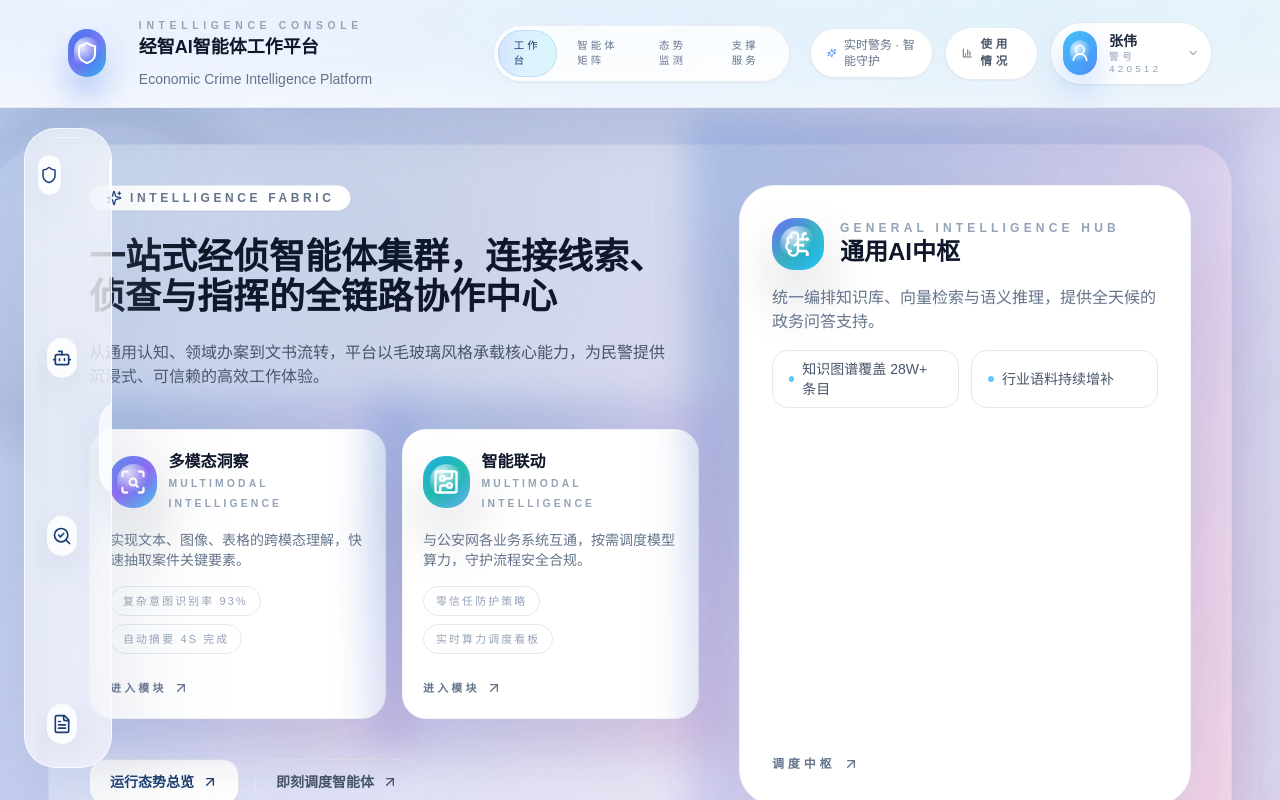
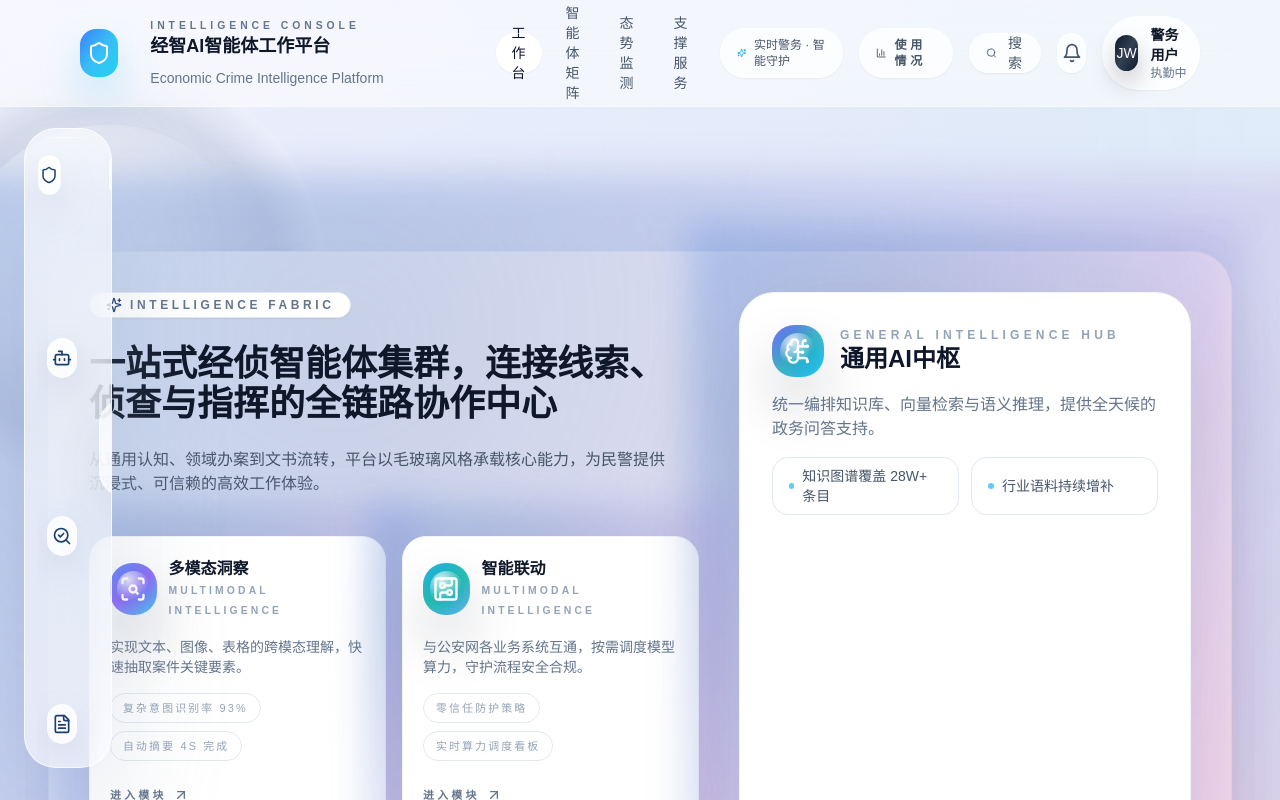
Before and after one commit to Eysn0130/EconX-AI-Hub, a React (Vite) app: page /#/home in a window 1280 px wide. Shown: the top 800 px of the page. Built offline with nearby package versions, Linux system fonts and the light colour scheme.

Commit message:
refactor: retain only navigation refresh

```diff
--- a/src/components/TopBar.tsx
+++ b/src/components/TopBar.tsx
@@ -1,13 +1,4 @@
-import {
-  ArrowRight,
-  BarChart3,
-  ChevronDown,
-  Home,
-  Menu,
-  Shield,
-  Sparkles,
-  UserRound
-} from 'lucide-react';
+import { ArrowRight, BarChart3, Bell, Home, Menu, Search, Shield, Sparkles } from 'lucide-react';
 import { Link, useLocation } from 'react-router-dom';
 
 interface TopBarProps {
@@ -25,125 +16,107 @@ const primaryNav = [
 ];
 
 export default function TopBar({ title, subtitle, showBack = true, onMenuClick }: TopBarProps) {
-  const userProfile = {
-    name: '张伟',
-    position: '经侦支队 · 一级警长',
-    badge: '警号 420512'
-  };
   const location = useLocation();
 
   return (
-    <header className="topbar-shell">
-      <div className="topbar-shell__inner">
-        <div className="flex items-center gap-3 lg:gap-4">
+    <header className="sticky top-0 z-50 border-b border-white/30 bg-white/55 backdrop-blur-xl">
+      {/* TODO(hqk): 顶栏采用玻璃拟态与柔和渐变以提升可读性 */}
+      <div className="mx-auto flex w-full max-w-[1200px] items-center gap-4 px-4 py-4 transition-all duration-300 sm:px-6 lg:px-8 xl:px-10">
+        <div className="flex items-center gap-3 sm:gap-4">
           <button
             type="button"
+            aria-label="展开导航"
             onClick={() => onMenuClick?.()}
-            className="inline-flex h-11 w-11 items-center justify-center rounded-full border border-slate-200/70 bg-white/80 text-slate-500 shadow-sm transition hover:-translate-y-0.5 hover:text-police-blue lg:hidden"
-            aria-label="展开导航"
+            className="inline-flex h-11 w-11 items-center justify-center rounded-full border border-white/50 bg-white/70 text-slate-600 shadow-sm transition-all duration-300 hover:-translate-y-0.5 hover:bg-white focus-visible:outline focus-visible:outline-2 focus-visible:outline-offset-2 focus-visible:outline-slate-500 lg:hidden"
           >
             <Menu className="h-5 w-5" />
           </button>
-          <Link to="/home" className="relative flex h-12 w-12 items-center justify-center rounded-2xl text-white">
-            <span className="topbar-shell__crest">
+          <Link
+            to="/home"
+            aria-label="返回工作台"
+            className="relative inline-flex h-12 w-12 items-center justify-center rounded-2xl bg-gradient-to-br from-blue-500 via-sky-400 to-cyan-400 text-white shadow-[0_18px_40px_rgba(56,189,248,0.28)] transition-all duration-300 hover:-translate-y-0.5 focus-visible:outline focus-visible:outline-2 focus-visible:outline-offset-4 focus-visible:outline-sky-200"
+          >
             <Shield className="h-6 w-6" />
-            </span>
           </Link>
-          <div className="hidden h-12 w-px bg-gradient-to-b from-transparent via-slate-200/70 to-transparent lg:block" />
-          <div className="flex flex-col">
-            <span className="text-[0.58rem] font-semibold uppercase tracking-[0.45em] text-slate-400 sm:text-[0.65rem]">
-              Intelligence Console
-            </span>
+          <div className="hidden h-10 w-px bg-white/50 sm:block" />
+          <div className="hidden flex-col leading-tight md:flex">
+            <span className="text-[0.65rem] font-semibold uppercase tracking-[0.38em] text-slate-500">Intelligence Console</span>
             <div className="flex flex-wrap items-baseline gap-2">
-              <h1 className="text-base font-semibold leading-tight text-slate-900 sm:text-lg">{title}</h1>
+              <h1 className="text-base font-semibold text-slate-900 sm:text-lg">{title}</h1>
               {subtitle && <span className="text-xs text-slate-500 sm:text-sm">{subtitle}</span>}
             </div>
           </div>
         </div>
-        <nav className="hidden items-center gap-1 rounded-full border border-slate-200/70 bg-white/80 p-1 text-[0.72rem] font-medium uppercase tracking-[0.32em] text-slate-500 shadow-sm lg:flex">
+        <nav className="hidden flex-1 items-center justify-center gap-2 md:flex">
           {primaryNav.map((item) => {
             const isActive = location.pathname === item.to || location.pathname.startsWith(`${item.to}/`);
             return (
               <Link
                 key={item.to}
                 to={item.to}
-                className={`relative flex items-center gap-2 rounded-full px-4 py-2 transition ${
-                  isActive
-                    ? 'bg-gradient-to-r from-blue-500/20 via-sky-400/15 to-cyan-400/15 text-police-blue'
-                    : 'text-slate-500 hover:text-police-blue'
+                aria-label={`前往${item.label}`}
+                aria-current={isActive ? 'page' : undefined}
+                className={`relative inline-flex h-10 items-center rounded-full px-4 text-sm font-medium transition-all duration-300 focus-visible:outline focus-visible:outline-2 focus-visible:outline-offset-2 focus-visible:outline-slate-500 ${
+                  isActive ? 'bg-white text-slate-900 shadow-sm' : 'text-slate-600 hover:bg-white/40 hover:text-slate-900'
                 }`}
               >
-                <span className="text-[0.65rem] tracking-[0.3em]">{item.label}</span>
-                {isActive && <span className="absolute inset-0 rounded-full border border-blue-500/20" />}
+                {item.label}
+                {isActive && <span className="absolute inset-0 rounded-full border border-white/60" />}
               </Link>
             );
           })}
         </nav>
-        <div className="flex items-center gap-3">
+        <div className="ml-auto flex items-center gap-3 sm:gap-4">
           {showBack ? (
             <Link
               to="/home"
-              className="group hidden items-center gap-2 rounded-full border border-slate-200/80 bg-white px-4 py-2 text-sm font-medium text-slate-600 shadow-sm transition hover:-translate-y-0.5 hover:text-police-blue lg:inline-flex"
+              aria-label="返回首页"
+              className="group hidden items-center gap-2 rounded-full border border-white/50 bg-white/70 px-4 py-2 text-sm font-medium text-slate-600 shadow-sm transition-all duration-300 hover:-translate-y-0.5 hover:bg-white focus-visible:outline focus-visible:outline-2 focus-visible:outline-offset-2 focus-visible:outline-slate-500 lg:inline-flex"
             >
               <Home className="h-4 w-4" />
               返回首页
               <ArrowRight className="h-4 w-4 transition-transform duration-300 group-hover:translate-x-1" />
             </Link>
           ) : (
-            <div className="hidden items-center gap-2 rounded-full border border-slate-200/80 bg-white px-4 py-2 text-xs font-medium text-slate-500 shadow-sm sm:flex">
-              <Sparkles className="h-3.5 w-3.5 text-blue-500" />
+            <span className="hidden items-center gap-2 rounded-full border border-white/50 bg-white/70 px-4 py-2 text-xs font-medium text-slate-600 shadow-sm sm:inline-flex">
+              <Sparkles className="h-3.5 w-3.5 text-sky-500" />
               实时警务 · 智能守护
-            </div>
+            </span>
           )}
           <Link
             to="/stats"
-            className="hidden items-center gap-2 rounded-full border border-slate-200/80 bg-white px-4 py-2 text-[0.72rem] font-semibold uppercase tracking-[0.32em] text-slate-600 shadow-sm transition hover:-translate-y-0.5 hover:text-police-blue sm:inline-flex"
+            aria-label="查看使用情况"
+            className="hidden items-center gap-2 rounded-full border border-white/50 bg-white/70 px-4 py-2 text-xs font-semibold uppercase tracking-[0.32em] text-slate-600 shadow-sm transition-all duration-300 hover:-translate-y-0.5 hover:bg-white focus-visible:outline focus-visible:outline-2 focus-visible:outline-offset-2 focus-visible:outline-slate-500 sm:inline-flex"
           >
             <BarChart3 className="h-4 w-4" />
             使用情况
           </Link>
-          <div className="group relative hidden sm:block">
           <button
             type="button"
-              className="group/button inline-flex items-center gap-3 rounded-full border border-slate-200/80 bg-white px-3 py-2 text-left text-sm font-medium text-slate-600 shadow-sm transition hover:-translate-y-0.5 hover:text-police-blue"
+            aria-label="搜索内容"
+            className="hidden h-10 items-center gap-2 rounded-full border border-white/50 bg-white/70 px-4 text-sm text-slate-600 shadow-sm transition-all duration-300 hover:-translate-y-0.5 hover:bg-white focus-visible:outline focus-visible:outline-2 focus-visible:outline-offset-2 focus-visible:outline-slate-500 xl:inline-flex"
           >
-              <span className="topbar-shell__avatar">
-                <UserRound className="h-5 w-5" />
-              </span>
-              <span className="flex flex-col leading-tight">
-                <span className="text-sm font-semibold text-slate-800">{userProfile.name}</span>
-                <span className="text-[0.62rem] uppercase tracking-[0.32em] text-slate-400">{userProfile.badge}</span>
-              </span>
-              <ChevronDown className="h-4 w-4 text-slate-400 transition group-hover/button:text-police-blue" />
+            <Search className="h-4 w-4" />
+            搜索
           </button>
-            <div className="pointer-events-none absolute right-0 top-[calc(100%+0.9rem)] w-64 -translate-y-1 scale-95 rounded-3xl border border-slate-200/80 bg-white/95 p-4 text-sm text-slate-600 opacity-0 shadow-[0_26px_70px_rgba(148,163,184,0.26)] backdrop-blur-2xl transition-all duration-300 group-hover:pointer-events-auto group-hover:translate-y-0 group-hover:scale-100 group-hover:opacity-100 group-focus-within:pointer-events-auto group-focus-within:translate-y-0 group-focus-within:scale-100 group-focus-within:opacity-100">
-              <div className="flex items-center gap-3 rounded-2xl border border-slate-200/70 bg-white p-3">
-                <span className="topbar-shell__avatar topbar-shell__avatar--large">
-                  <UserRound className="h-6 w-6" />
-                </span>
-                <div className="flex flex-col">
-                  <span className="text-base font-semibold text-slate-900">{userProfile.name}</span>
-                  <span className="text-xs text-slate-500">{userProfile.position}</span>
-                </div>
-              </div>
-              <div className="mt-3 space-y-2">
-                <Link
-                  to="/profile"
-                  className="flex items-center justify-between rounded-2xl border border-transparent bg-slate-50 px-4 py-2 text-sm font-medium text-slate-600 transition hover:border-slate-200 hover:bg-white hover:text-police-blue"
-                >
-                  个人详情
-                  <ArrowRight className="h-4 w-4" />
-                </Link>
           <button
             type="button"
-                  className="flex w-full items-center justify-between rounded-2xl border border-transparent bg-slate-50 px-4 py-2 text-sm font-medium text-slate-500 transition hover:border-rose-200 hover:bg-rose-50 hover:text-rose-500"
+            aria-label="查看消息提醒"
+            className="inline-flex h-10 w-10 items-center justify-center rounded-full border border-white/50 bg-white/70 text-slate-600 shadow-sm transition-all duration-300 hover:-translate-y-0.5 hover:bg-white focus-visible:outline focus-visible:outline-2 focus-visible:outline-offset-2 focus-visible:outline-slate-500"
           >
-                  退出登录
-                  <ArrowRight className="h-4 w-4" />
+            <Bell className="h-5 w-5" />
           </button>
-              </div>
-            </div>
-          </div>
+          <button
+            type="button"
+            aria-label="打开用户菜单"
+            className="inline-flex items-center gap-3 rounded-full border border-white/60 bg-white/80 px-3 py-2 text-left text-sm font-medium text-slate-700 shadow-sm transition-all duration-300 hover:-translate-y-0.5 hover:bg-white focus-visible:outline focus-visible:outline-2 focus-visible:outline-offset-2 focus-visible:outline-slate-500"
+          >
+            <span className="inline-flex h-9 w-9 items-center justify-center rounded-full bg-gradient-to-br from-slate-900 via-slate-700 to-slate-900 text-white shadow-[0_12px_24px_rgba(15,23,42,0.25)]">JW</span>
+            <span className="hidden flex-col leading-tight sm:flex">
+              <span className="text-sm font-semibold text-slate-900">警务用户</span>
+              <span className="text-xs text-slate-500">执勤中</span>
+            </span>
+          </button>
         </div>
       </div>
     </header>
```
Lines whose indentation alone changed are shown as unchanged.
